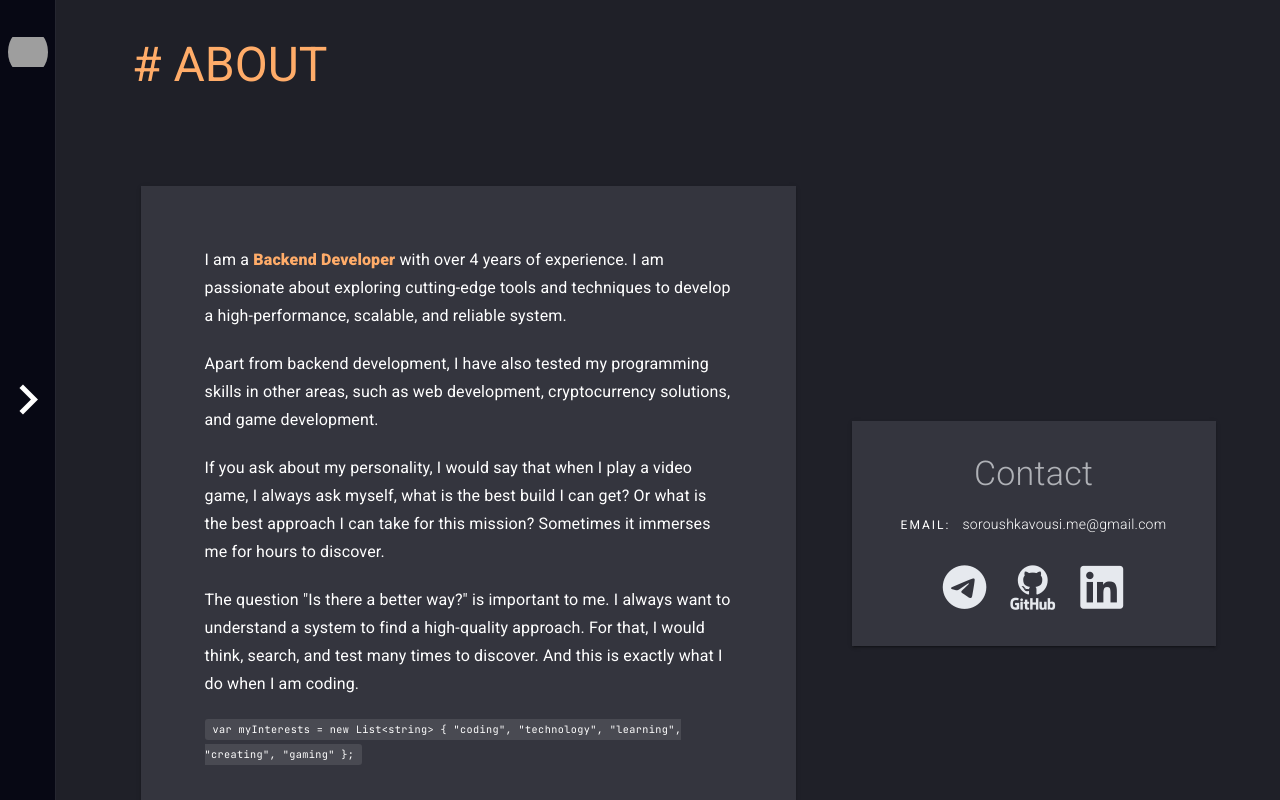
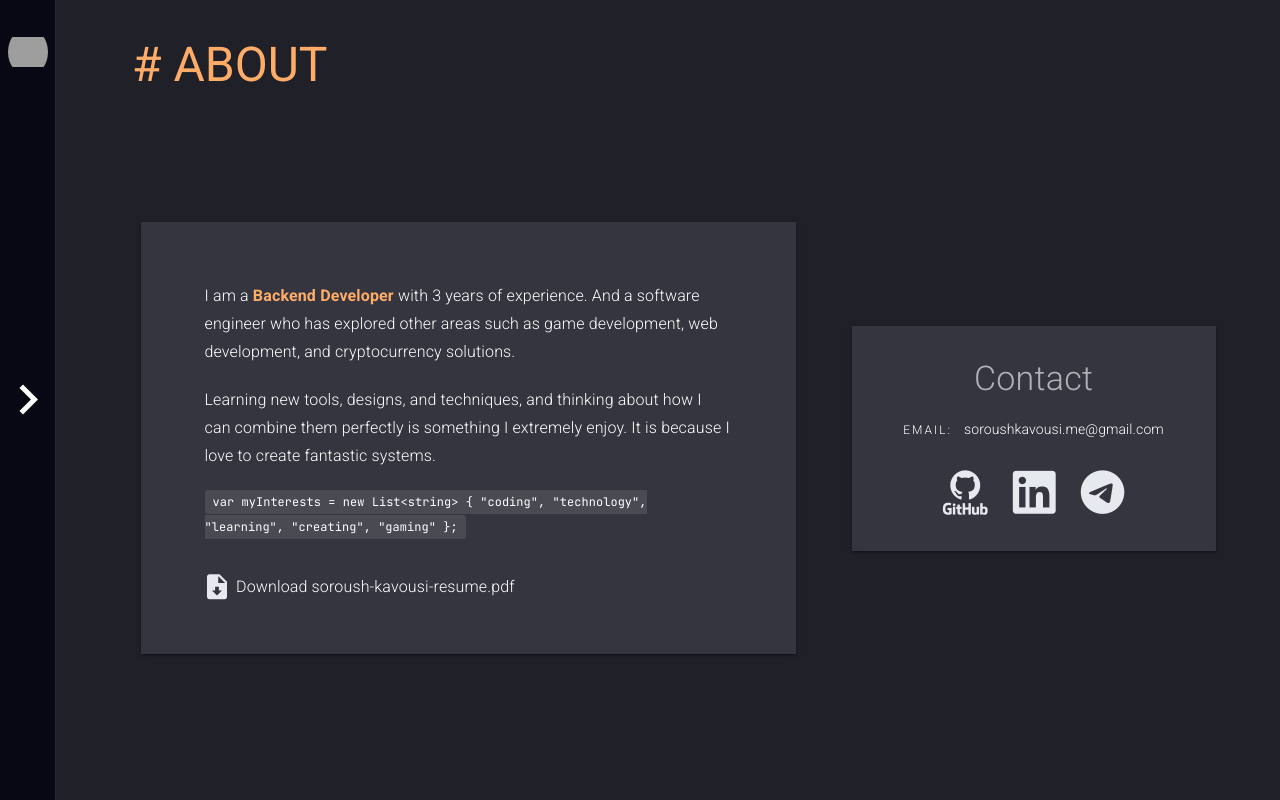
Before and after one commit to soroushkavousi/personal-website, a Nuxt app: page / in a window 1280 px wide. Shown: the top 800 px of the page. Built offline with nearby package versions, Linux system fonts and the light colour scheme; grey boxes are pictures that could not be loaded.

Commit message:
refactor: Improve the about section

```diff
--- a/components/about/About.vue
+++ b/components/about/About.vue
@@ -3,7 +3,11 @@
     <h1 class="accent--text text--lighten-2 text-h3 mb-lg-16 mb-0 ml-16">
       # ABOUT
     </h1>
-    <v-col cols="12" justify="flex-column justify-space-around py-0">
+    <v-col
+      cols="12"
+      class="d-flex flex-column justify-center"
+      :style="{ 'min-height': sectionMinHeight + 'px' }"
+    >
       <v-row justify="center" class="ma-0 mt-2 mb-10 align-center">
         <v-col
           xl="7"
@@ -16,36 +20,22 @@
           <v-card
             color="primary"
             tile
-            class="lighten-1 pt-15 pb-13 px-16 text-md-subtitle-1 text-subtitle-2"
+            class="lighten-1 pt-md-15 pb-md-13 px-md-16 pa-10 text-md-subtitle-1 text-subtitle-2 font-weight-light"
           >
             <div class="mb-5">
-              I am a <span :class="vit">Backend Developer</span> with over 4
-              years of experience. I am passionate about exploring cutting-edge
-              tools and techniques to develop a high-performance, scalable, and
-              reliable system.
+              I am a <span :class="vit">Backend Developer</span> with 3 years of
+              experience. And a software engineer who has explored other areas
+              such as game development, web development, and cryptocurrency
+              solutions.
             </div>
 
             <div class="mb-5">
-              Apart from backend development, I have also tested my programming
-              skills in other areas, such as web development, cryptocurrency
-              solutions, and game development.
+              Learning new tools, designs, and techniques, and thinking about
+              how I can combine them perfectly is something I extremely enjoy.
+              It is because I love to create fantastic systems.
             </div>
 
-            <div class="mb-5">
-              If you ask about my personality, I would say that when I play a
-              video game, I always ask myself, what is the best build I can get?
-              Or what is the best approach I can take for this mission?
-              Sometimes it immerses me for hours to discover.
-            </div>
-
-            <div class="mb-5">
-              The question "Is there a better way?" is important to me. I always
-              want to understand a system to find a high-quality approach. For
-              that, I would think, search, and test many times to discover. And
-              this is exactly what I do when I am coding.
-            </div>
-
-            <div class="text-caption mb-8">
+            <div class="text-md-subtitle-2 text-caption mb-8">
               <code
                 class="font-weight-light px-2 py-1"
                 :style="{ 'line-height': '1.55rem' }"
@@ -62,7 +52,7 @@
               <v-hover v-slot="{ hover }">
                 <a
                   class="d-flex justify-start align-center flex-shrink-1 flex-grow-0"
-                  href="https://files.bitiano.com/soroush-kavousi-cv.pdf"
+                  href="https://files.bitiano.com/soroush-kavousi-resume.pdf"
                   target="_blank"
                 >
                   <v-icon
@@ -72,7 +62,7 @@
                   >
                     mdi-file-download
                   </v-icon>
-                  Download soroush-kavousi-cv.pdf
+                  Download soroush-kavousi-resume.pdf
                 </a>
               </v-hover>
             </p>
@@ -90,8 +80,8 @@
               <v-row class="mx-0 mt-4 mb-6" align="center" justify="center">
                 <v-col align-self="center" cols="9">
                   <v-row align="center" justify="center">
-                    <div class="pr-3 py-0 text-overline font-weight-regular">
-                      Email:
+                    <div class="pr-3 py-0 text-overline font-weight-light">
+                      EMAIL:
                     </div>
                     <div>
                       <p
@@ -100,7 +90,7 @@
                       >
                         <a
                           href="mailto:soroushkavousi.me@gmail.com"
-                          class="text-md-body-2 text-subtitle-2 px-0 py-auto font-weight-light"
+                          class="text-md-subtitle-2 text-subtitle-1 px-0 py-auto font-weight-light"
                           style="word-wrap: break-word"
                         >
                           soroushkavousi.me@gmail.com
@@ -128,7 +118,6 @@
                     >
                       {{ link.icon }}
                     </v-icon>
-                    <v-img v-else-if="link.image" :src="link.image"> </v-img>
                   </v-hover>
                 </a>
               </v-row>
@@ -136,7 +125,6 @@
           </v-card>
         </v-col>
       </v-row>
-      <v-row class="my-11"></v-row>
     </v-col>
   </v-container>
 </template>
@@ -145,11 +133,8 @@
 export default {
   data() {
     return {
+      sectionMinHeight: 600,
       links: [
-        {
-          href: 'https://t.me/soroushkavousi',
-          icon: 'fa-brands fa-telegram',
-        },
         {
           href: 'https://github.com/soroushkavousi',
           icon: 'devicon-github-original-wordmark',
@@ -158,12 +143,16 @@ export default {
           href: 'https://www.linkedin.com/in/soroushkavousi/',
           icon: 'devicon-linkedin-plain',
         },
+        {
+          href: 'https://t.me/soroushkavousi',
+          icon: 'fa-brands fa-telegram',
+        },
       ],
     }
   },
   computed: {
     vit() {
-      return `font-weight-black accent--text text--lighten-2 ma-0 pa-0`
+      return `font-weight-bold accent--text text--lighten-2 ma-0 pa-0`
     },
   },
 }
--- a/pages/index.vue
+++ b/pages/index.vue
@@ -1,7 +1,7 @@
 <template>
   <v-container fluid class="pa-0" id="page-top">
     <section
-      class="mb-0 py-7"
+      class="mb-16 py-7"
       id="about"
       v-intersect="{
         handler: onIntersect,
@@ -13,7 +13,7 @@
       <about />
     </section>
 
-    <div class="py-10"></div>
+    <div class="py-13"></div>
 
     <section
       class="my-3 py-7"
```
